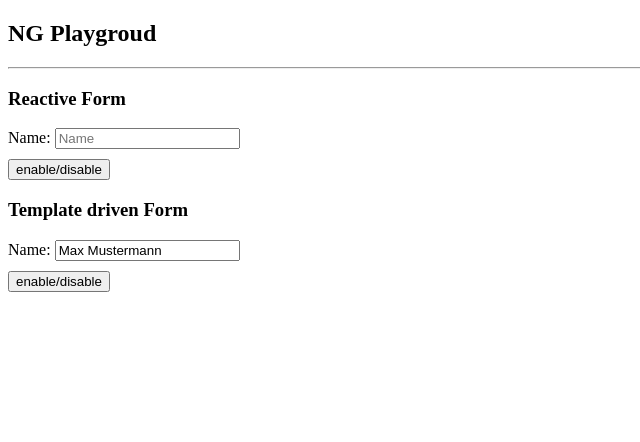
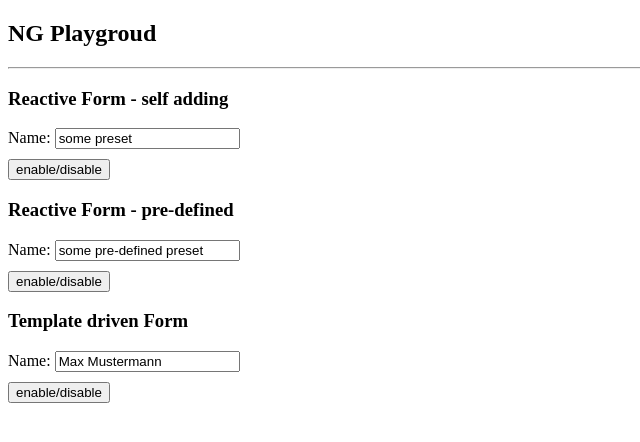
Before and after one commit to JohnnyDevNull/ng-custom-form-control, an Angular app: page / in a window 1280 px wide. Shown: the top 442 px of the page, without its empty margins (0-640 px from the left). Built offline with nearby package versions, Linux system fonts and the light colour scheme.

Commit message:
handle default reactive form case too

```diff
--- a/src/app/app.component.ts
+++ b/src/app/app.component.ts
@@ -1,4 +1,4 @@
-import { AfterViewInit, ChangeDetectionStrategy, Component, OnInit, ViewChild } from '@angular/core';
+import { AfterViewInit, Component, OnInit, ViewChild } from '@angular/core';
 import { FormControl, FormGroup, FormsModule, NgForm, ReactiveFormsModule } from "@angular/forms";
 import { RouterOutlet } from '@angular/router';
 import { CustomNameInput } from './components/custom-name-input.component';
@@ -10,12 +10,19 @@ import { CustomNameInput } from './components/custom-name-input.component';
   template: `
     <h2>NG Playgroud</h2>
     <hr>
-    <h3>Reactive Form</h3>
+    <h3>Reactive Form - self adding</h3>
     <form [formGroup]="reactiveForm">
-      <custom-name-input formControlName="my-name"></custom-name-input>
+      <custom-name-input formControlName="my-name" value="some preset"></custom-name-input>
     </form>
     <div style="margin-top: 10px;">
       <button (click)="onToggleReactiveFormDisabled()">enable/disable</button>
+    </div>
+    <h3>Reactive Form - pre-defined</h3>
+    <form [formGroup]="reactiveForm2">
+      <custom-name-input formControlName="my-name-2"></custom-name-input>
+    </form>
+    <div style="margin-top: 10px;">
+      <button (click)="onToggleReactiveForm2Disabled()">enable/disable</button>
     </div>
     <h3>Template driven Form</h3>
     <form #myForm="ngForm">
@@ -28,6 +35,7 @@ import { CustomNameInput } from './components/custom-name-input.component';
 })
 export class AppComponent implements OnInit, AfterViewInit {
   reactiveForm = new FormGroup({ id: new FormControl('my-form') });
+  reactiveForm2 = new FormGroup({ id: new FormControl('my-form-2'), 'my-name-2': new FormControl('some pre-defined preset') });
 
   @ViewChild('myForm') templateForm!: NgForm;
 
@@ -37,6 +45,8 @@ export class AppComponent implements OnInit, AfterViewInit {
   ngOnInit(): void {
     this.reactiveForm.statusChanges.subscribe(status => console.log('ReactiveForm statusChanges', status));
     this.reactiveForm.valueChanges.subscribe(value => console.log('ReactiveForm valueChanges', value));
+    this.reactiveForm2.statusChanges.subscribe(status => console.log('ReactiveForm2 statusChanges', status));
+    this.reactiveForm2.valueChanges.subscribe(value => console.log('ReactiveForm2 valueChanges', value));
   }
 
   ngAfterViewInit(): void {
@@ -48,6 +58,10 @@ export class AppComponent implements OnInit, AfterViewInit {
     this.reactiveForm.disabled ? this.reactiveForm.enable() : this.reactiveForm.disable();
   }
 
+  onToggleReactiveForm2Disabled() {
+    this.reactiveForm2.disabled ? this.reactiveForm2.enable() : this.reactiveForm2.disable();
+  }
+
   onToggleTemplateFormDisabled() {
     this.nameDisabled = !this.nameDisabled;
   }
--- a/src/app/components/custom-name-input.component.ts
+++ b/src/app/components/custom-name-input.component.ts
@@ -3,7 +3,7 @@ import { ControlContainer, ControlValueAccessor, FormControl, FormGroup, NG_VALU
 import { Subject, takeUntil } from 'rxjs';
 
 type TValueInput = string | null;
-type TFormControlInput = string | null;
+type TFormControlNameInput = string | null;
 
 @Component({
   selector: 'custom-name-input',
@@ -26,11 +26,11 @@ type TFormControlInput = string | null;
 })
 export class CustomNameInput implements OnInit, OnDestroy, ControlValueAccessor {
   value = input<TValueInput>(null);
-  formControlName = input<TFormControlInput>(null);
+  formControlName = input<TFormControlNameInput>(null);
   disabled = input<boolean>(false);
   touched = computed(() => this.formControl?.touched ?? false);
 
-  formControl!: FormControl;
+  formControl!: FormControl<TValueInput>;
 
   private readonly controlContainer = inject(ControlContainer, { skipSelf: true, optional: true, host: true  });
   private readonly destroy$ = new Subject<void>();
@@ -45,15 +45,10 @@ export class CustomNameInput implements OnInit, OnDestroy, ControlValueAccessor
   }
 
   ngOnInit(): void {
-    this.formControl = new FormControl(this.value() ?? null);
-
     if (this.isReactiveForm()) {
-      const parentFormGroup = this.controlContainer?.control as FormGroup;
-      if (!this.formHasControl(parentFormGroup)) {
-        parentFormGroup.addControl(this.formControlName() as string, this.formControl);
-      }
+      this.handleReactiveForom();
     } else {
-      this.formControl.valueChanges.pipe(takeUntil(this.destroy$)).subscribe(value => this.onChange(value));
+      this.handleTemplateDrivenForm();
     }
   }
 
@@ -101,4 +96,20 @@ export class CustomNameInput implements OnInit, OnDestroy, ControlValueAccessor
   private formHasControl(form: FormGroup): boolean {
     return !!(this.formControlName() && form.contains(this.formControlName() as string));
   }
+
+  private handleReactiveForom() {
+    const parentFormGroup = this.controlContainer?.control as FormGroup;
+
+    if (this.formHasControl(parentFormGroup)) {
+      this.formControl = parentFormGroup.get(this.formControlName() as string) as FormControl<TValueInput>;
+    } else {
+      this.formControl = new FormControl(this.value() ?? null);
+      parentFormGroup.addControl(this.formControlName() as string, this.formControl);
+    }
+  }
+
+  private handleTemplateDrivenForm() {
+    this.formControl = new FormControl(this.value() ?? null);
+    this.formControl.valueChanges.pipe(takeUntil(this.destroy$)).subscribe(value => this.onChange(value));
+  }
 }
```
